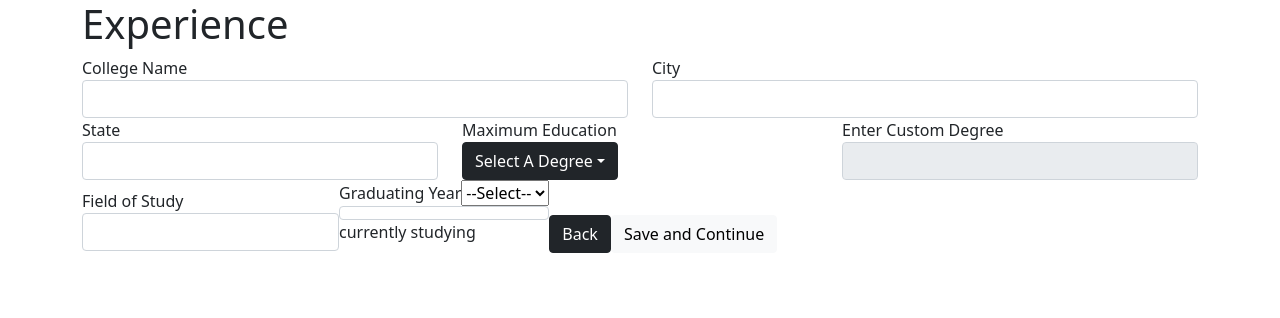
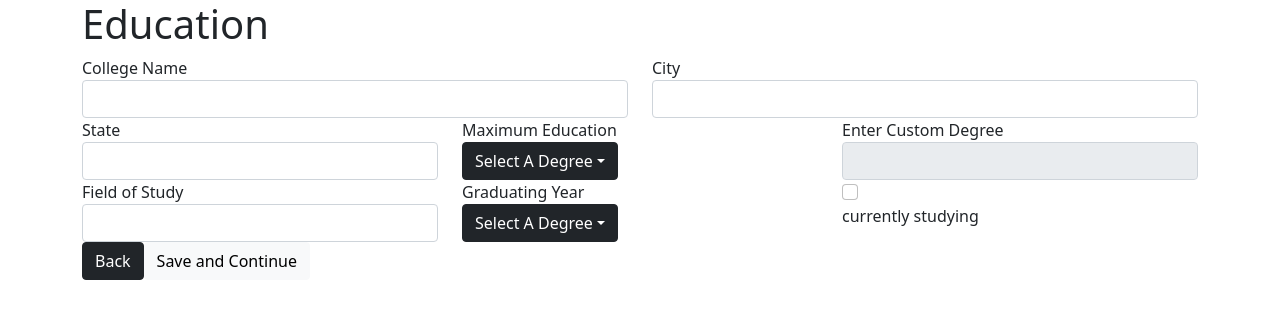
Before and after one commit to GDSC-RTU/resume-builder, a React (Create React App) app in the folder client/: page / in a window 1280 px wide. Both pictures are taken after typing "Sample", "Sample", "Sample", "Sample", "Sample", "Sample" into the empty fields and a click on the button "Save and Continue". Shown: the top 318 px of the page. Built offline with nearby package versions, Linux system fonts and the light colour scheme.

Commit message:
Added breadcrumb component

```diff
--- a/client/src/components/Education/education.js
+++ b/client/src/components/Education/education.js
@@ -1,5 +1,5 @@
 import React from 'react';
-import { Button, Row , Col, Container, Form, Dropdown } from 'react-bootstrap';
+import { Button, Row , Col, Container, Form, Dropdown, FormCheck } from 'react-bootstrap';
 
 class Education extends React.Component {
     constructor(props) {
@@ -7,7 +7,8 @@ class Education extends React.Component {
         this.state = {
           degree : "Select A Degree",
           isCustomDegree : false,
-          isChecked : false
+          isChecked : false,
+          year_list: []
         };
       }
 
@@ -24,12 +25,11 @@ class Education extends React.Component {
     getYear(i){
       const d = new Date();
       let year = d.getFullYear();
-      let year_list=[];
 
-      for(let i=0;i<10;i++)
-        year_list.push(year+i);
+      for(let i=0;i<50;i++)
+        this.state.year_list.push(year-i);
 
-      return(year_list[i])
+      return(this.state.year_list[i])
     }
 
     toggleChange(){
@@ -47,7 +47,7 @@ class Education extends React.Component {
     return (
       <Container>
         <Form onSubmit={this.handleSubmit} ref={(el) => this.myFormRef = el}>
-            <h1>Experience</h1>
+            <h1>Education</h1>
             <Form.Group>
               <Row>
                 <Col>
@@ -72,7 +72,7 @@ class Education extends React.Component {
                     <Dropdown.Toggle id="dropdown-button-dark-example1" variant="dark">
                       {this.state.degree}
                     </Dropdown.Toggle>
-                    <Dropdown.Menu name="degree" defaultValue={this.state.degree} onChange={this.handleChange}>
+                    <Dropdown.Menu name="degree" defaultValue={this.state.degree}>
                       <Dropdown.Item  onClick={this.changeDegree} className="High School Diploma-">High School Diploma</Dropdown.Item>
                       <Dropdown.Item  onClick={this.changeDegree} className="GED-">GED</Dropdown.Item>
                       <Dropdown.Item  onClick={this.changeDegree} className="Associate of Arts-" >Associate of Arts</Dropdown.Item>
@@ -97,32 +97,58 @@ class Education extends React.Component {
                 </Col>
               </Row>
             </Form.Group>
-            <label>
-                Field of Study
-                <Form.Control type='text' name="field_of_study" defaultValue={this.state.field_of_study} onChange={this.handleChange}/>
-            </label>
-            <label>
+            <Form.Group>
+              <Row>
+                <Col>
+                  Field of Study
+                  <Form.Control type='text' name="field_of_study" defaultValue={this.state.field_of_study} onChange={this.handleChange}/>
+                </Col>
+                <Col>
                 Graduating Year
-                <select className="graduating_year" defaultValue={this.state.value} onChange={this.handleChange} disabled={this.state.isChecked===true}>
-                  <option defaultValue="">--Select--</option>
-                  <option defaultValue={this.getYear(0)}>{this.getYear(0)}</option>
-                  <option defaultValue={this.getYear(1)}>{this.getYear(1)}</option>
-                  <option defaultValue={this.getYear(2)}>{this.getYear(2)}</option>
-                  <option defaultValue={this.getYear(3)}>{this.getYear(3)}</option>
-                  <option defaultValue={this.getYear(4)}>{this.getYear(4)}</option>
-                  <option defaultValue={this.getYear(5)}>{this.getYear(5)}</option>
-                  <option defaultValue={this.getYear(6)}>{this.getYear(6)}</option>
-                  <option defaultValue={this.getYear(7)}>{this.getYear(7)}</option>
-                  <option defaultValue={this.getYear(8)}>{this.getYear(8)}</option>
-                  <option defaultValue={this.getYear(9)}>{this.getYear(9)}</option>
-                </select>
-                <p>
-                    <Form.Control type="checkbox" name="current_study_check" id="group" checked={this.state.isChecked} onChange={this.toggleChange}/>
-                    <label htmlFor="group">
+                <Dropdown>
+                  <Dropdown.Toggle id="dropdown-button-dark-example1" variant="dark">
+                    {this.state.degree}
+                  </Dropdown.Toggle>
+                <Dropdown.Menu className="graduating_year" defaultValue={this.state.value} onChange={this.handleChange} disabled={this.state.isChecked===true}>
+                  <Dropdown.Item defaultValue="">--Select--</Dropdown.Item>
+                  <Dropdown.Item className={this.getYear(0)}>{this.getYear(0)}</Dropdown.Item>
+                  <Dropdown.Item className={this.getYear(1)}>{this.getYear(1)}</Dropdown.Item>
+                  <Dropdown.Item className={this.getYear(2)}>{this.getYear(2)}</Dropdown.Item>
+                  <Dropdown.Item className={this.getYear(3)}>{this.getYear(3)}</Dropdown.Item>
+                  <Dropdown.Item className={this.getYear(4)}>{this.getYear(4)}</Dropdown.Item>
+                  <Dropdown.Item className={this.getYear(5)}>{this.getYear(5)}</Dropdown.Item>
+                  <Dropdown.Item className={this.getYear(6)}>{this.getYear(6)}</Dropdown.Item>
+                  <Dropdown.Item className={this.getYear(7)}>{this.getYear(7)}</Dropdown.Item>
+                  <Dropdown.Item className={this.getYear(8)}>{this.getYear(8)}</Dropdown.Item>
+                  <Dropdown.Item className={this.getYear(9)}>{this.getYear(9)}</Dropdown.Item>
+                  <Dropdown.Item className={this.getYear(9)}>{this.getYear(9)}</Dropdown.Item>
+                  <Dropdown.Item className={this.getYear(9)}>{this.getYear(9)}</Dropdown.Item>
+                  <Dropdown.Item className={this.getYear(9)}>{this.getYear(9)}</Dropdown.Item>
+                  <Dropdown.Item className={this.getYear(9)}>{this.getYear(9)}</Dropdown.Item>
+                  <Dropdown.Item className={this.getYear(9)}>{this.getYear(9)}</Dropdown.Item>
+                  <Dropdown.Item className={this.getYear(9)}>{this.getYear(9)}</Dropdown.Item>
+                  <Dropdown.Item className={this.getYear(9)}>{this.getYear(9)}</Dropdown.Item>
+                  <Dropdown.Item className={this.getYear(9)}>{this.getYear(9)}</Dropdown.Item>
+                  <Dropdown.Item className={this.getYear(9)}>{this.getYear(9)}</Dropdown.Item>
+                  <Dropdown.Item className={this.getYear(9)}>{this.getYear(9)}</Dropdown.Item>
+                  <Dropdown.Item className={this.getYear(9)}>{this.getYear(9)}</Dropdown.Item>
+                  <Dropdown.Item className={this.getYear(9)}>{this.getYear(9)}</Dropdown.Item>
+                  <Dropdown.Item className={this.getYear(9)}>{this.getYear(9)}</Dropdown.Item>
+                  <Dropdown.Item className={this.getYear(9)}>{this.getYear(9)}</Dropdown.Item>
+                  <Dropdown.Item className={this.getYear(9)}>{this.getYear(9)}</Dropdown.Item>
+                  <Dropdown.Item className={this.getYear(9)}>{this.getYear(9)}</Dropdown.Item>
+                  <Dropdown.Item className={this.getYear(9)}>{this.getYear(9)}</Dropdown.Item>
+                  <Dropdown.Item className={this.getYear(9)}>{this.getYear(9)}</Dropdown.Item>
+
+                </Dropdown.Menu>
+                </Dropdown>
+                </Col>
+                <Col>
+                    <FormCheck name="current_study_check" id="group" checked={this.state.isChecked} onChange={this.toggleChange}/>
                         currently studying
-                    </label>
-                </p>
-            </label>
+                </Col>
+                </Row>
+              </Form.Group>
             <Button variant="dark" onClick={this.back}>Back</Button>
             <Button variant="light" onClick={this.saveAndContinue}>Save and Continue</Button>
         </Form>
--- a/client/src/components/Entry Page/entryPage.jsx
+++ b/client/src/components/Entry Page/entryPage.jsx
@@ -1,4 +1,5 @@
 import React, { Component } from 'react';
+import Navbar from '../../uikit/Navbar/Navbar';
 import Education from '../Education/education';
 import Experience from '../Experience/experience'
 import PersonDetails from '../Personal Details/personalDetails';
@@ -11,9 +12,10 @@ class EntryPage extends Component {
         lastName:'',
         email:'',
         address:'',
+        dob:'',
         phoneNo:'',
         city:'',
-        state:'',
+        country:'',
         zip:'',
         college_name : '',
         city_college : '',
@@ -44,16 +46,19 @@ class EntryPage extends Component {
     }
 
     render() {
-        const { step, firstName, lastName, email, address, phoneNo , city, state, zip ,college_name , city_college, state_college, degree, field_of_study, graduating_year, custom_degree , isChecked} = this.state;
-        const inputValues = {  firstName, lastName, email, address, phoneNo , city, state, zip ,college_name , city_college, state_college, degree, field_of_study, graduating_year, custom_degree , isChecked};
+        const { step, firstName, lastName, email, address, dob , country , phoneNo , city, zip ,college_name , city_college, state_college, degree, field_of_study, graduating_year, custom_degree , isChecked} = this.state;
+        const inputValues = {  firstName, lastName, email, address, dob , country , phoneNo , city, zip ,college_name , city_college, state_college, degree, field_of_study, graduating_year, custom_degree , isChecked};
 
         switch(step){
             case 1:
-                    return <PersonDetails
+                    return <div>
+                    <Navbar
+                    array={["Personal Details > "]}/>
+                    <PersonDetails
                     nextStep={this.nextStep}
                     handleChange = {this.handleChange}
                     inputValues={inputValues}
-                    />
+                    /></div>
             case 2:
                     return <Education
                     nextStep={this.nextStep}
--- a/client/src/components/Experience/experience.js
+++ b/client/src/components/Experience/experience.js
@@ -1,5 +1,5 @@
 import React from 'react';
-import { Button } from 'react-bootstrap';
+import { Button , Form } from 'react-bootstrap';
 
 class Experience extends React.Component {
     constructor(props) {
@@ -51,27 +51,27 @@ class Experience extends React.Component {
 
     render() {
         return (
-        <form onSubmit={this.handleSubmit} ref={(el)=> this.myFormRef=el}>
+        <Form onSubmit={this.handleSubmit} ref={(el)=> this.myFormRef=el}>
             <h1>Experience</h1>
-            <label>
+            <Form.Group>
               Employer
-              <input name="employer" value={this.state.employer} placeholder="Ex : Oracle" onChange={this.handleChange}></input>
-            </label>
-            <label>
+              <Form.Control name="employer" value={this.state.employer} placeholder="Ex : Oracle" onChange={this.handleChange}></Form.Control>
+            </Form.Group>
+            <Form.Group>
               Job Title
-              <input name="job_title" value={this.state.job_title} placeholder="Ex : FrontEnd Developer" onChange={this.handleChange}></input>
-            </label>
+              <Form.Control name="job_title" value={this.state.job_title} placeholder="Ex : FrontEnd Developer" onChange={this.handleChange}></Form.Control>
+            </Form.Group>
             <br/>
-            <label>
+            <Form.Group>
               City
-              <input name="city_job" value={this.state.city_job} onChange={this.handleChange}></input>
-            </label>
-            <label>
+              <Form.Control name="city_job" value={this.state.city_job} onChange={this.handleChange}></Form.Control>
+            </Form.Group>
+            <Form.Group>
               State
-              <input name="city_state" value={this.state.city_state} onChange={this.handleChange}></input>
-            </label>
+              <Form.Control name="city_state" value={this.state.city_state} onChange={this.handleChange}></Form.Control>
+            </Form.Group>
             <br/>
-            <label>
+            <Form.Group>
               Start Month
               <select name="start_month" value={this.state.start_month} onChange={this.handleChange}>
                 <option>--Select--</option>
@@ -88,7 +88,7 @@ class Experience extends React.Component {
                 <option value={this.getMonth(10)}>{this.getMonth(10)}</option>
                 <option value={this.getMonth(11)}>{this.getMonth(11)}</option>
               </select>
-            </label>
+            </Form.Group>
             <label>
               Start year
               <select name="start_year" value={this.state.start_year} onChange={this.handleChange}>
@@ -140,14 +140,14 @@ class Experience extends React.Component {
                 </select>
               </label>
                   <p>
-                    <input type="checkbox" name="current_study_check" id="group" checked={this.state.isChecked} onChange={this.toggleChange}/>
+                    <Form.Control type="checkbox" name="current_study_check" id="group" checked={this.state.isChecked} onChange={this.toggleChange}/>
                     <label htmlFor="group">
                         currently studying
                   </label>
                   </p>
             <Button variant="dark" onClick={this.back}>Back</Button>
             <Button variant="light" onClick={this.saveAndContinue}>Save and Continue</Button>
-        </form>
+        </Form>
     )}
 }
 
--- a/client/src/components/Personal Details/personalDetails.jsx
+++ b/client/src/components/Personal Details/personalDetails.jsx
@@ -14,6 +14,7 @@ class PersonDetails extends React.Component {
     }
 
     saveAndContinue = (e) => {
+      console.log(this.props.inputValues)
       e.preventDefault();
       this.props.nextStep();
     };
@@ -48,7 +49,7 @@ class PersonDetails extends React.Component {
                 </Col>
                 <Col>
                   Zipcode:
-                  <Form.Control type="text" name="zipcode" defaultValue={this.props.inputValues.zipcode} onChange={this.props.handleChange} />
+                  <Form.Control type="text" name="zip" defaultValue={this.props.inputValues.zip} onChange={this.props.handleChange} />
                 </Col>
                 <Col>
                   Country:
```
Also changed, not shown: 1 other file (tests, documents, lock files or other folders).
